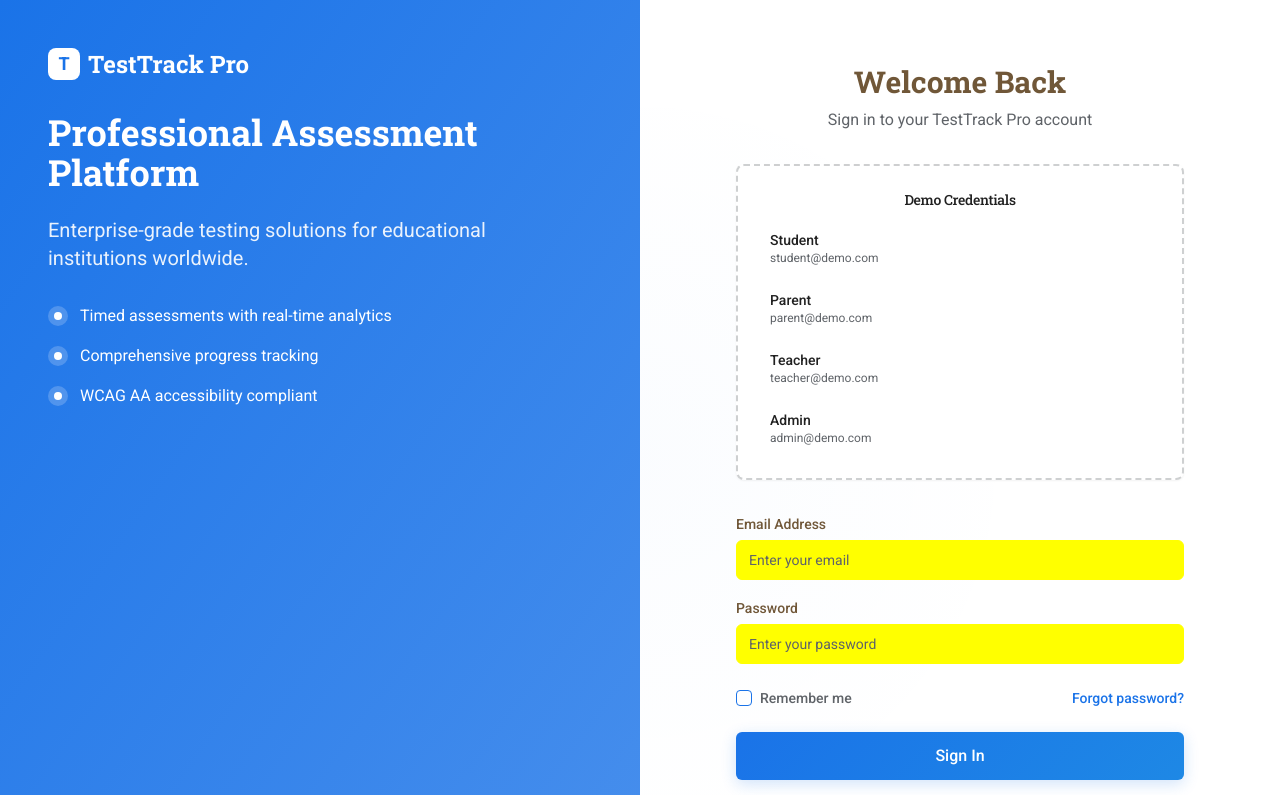
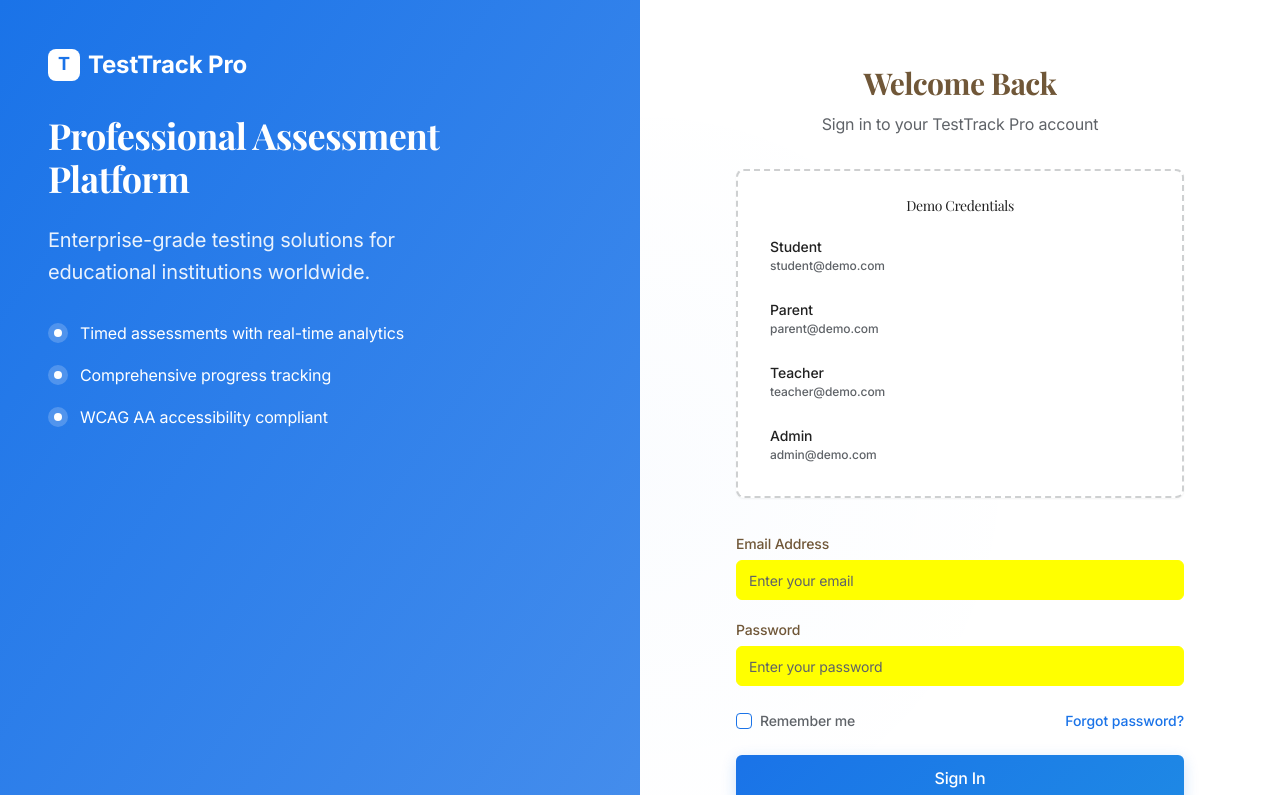
Before and after one commit to balkrishnakelkar/testtrack-pro-analytics, a React (Vite) app: page /login in a window 1280 px wide. Shown: the top 795 px of the page. Built offline with nearby package versions, Linux system fonts and the light colour scheme.

Commit message:
Fix: Improve font readability
The AI updated the application's font to enhance readability.

```diff
--- a/index.html
+++ b/index.html
@@ -1,26 +1,15 @@
 
-<!DOCTYPE html>
+<!doctype html>
 <html lang="en">
   <head>
     <meta charset="UTF-8" />
+    <link rel="icon" type="image/svg+xml" href="/favicon.ico" />
     <meta name="viewport" content="width=device-width, initial-scale=1.0" />
-    <title>TestTrack Pro - Professional Assessment Platform</title>
-    <meta name="description" content="Enterprise-grade educational assessment platform for K-12 and higher education" />
-    <meta name="author" content="TestTrack Pro" />
-
-    <!-- Google Fonts -->
+    <title>TestTrack Pro</title>
     <link rel="preconnect" href="https://fonts.googleapis.com">
     <link rel="preconnect" href="https://fonts.gstatic.com" crossorigin>
-    <link href="https://fonts.googleapis.com/css2?family=Roboto:wght@300;400;500;700&family=Roboto+Slab:wght@400;500;600;700&display=swap" rel="stylesheet">
-
-    <meta property="og:title" content="TestTrack Pro - Professional Assessment Platform" />
-    <meta property="og:description" content="Enterprise-grade educational assessment platform for K-12 and higher education" />
-    <meta property="og:type" content="website" />
-
-    <meta name="twitter:card" content="summary_large_image" />
-    <meta name="twitter:site" content="@testtrackpro" />
+    <link href="https://fonts.googleapis.com/css2?family=Inter:wght@300;400;500;600;700&family=Playfair+Display:wght@400;600;700&display=swap" rel="stylesheet">
   </head>
-
   <body>
     <div id="root"></div>
     <script type="module" src="/src/main.tsx"></script>
--- a/src/index.css
+++ b/src/index.css
@@ -43,22 +43,37 @@
   }
 
   body {
-    @apply bg-background text-foreground font-roboto;
+    @apply bg-background text-foreground font-inter;
     font-feature-settings: "rlig" 1, "calt" 1;
     background: radial-gradient(circle at 50% 50%, rgba(26, 115, 232, 0.02) 0%, transparent 50%);
+    letter-spacing: -0.01em;
+    text-rendering: optimizeLegibility;
+    -webkit-font-smoothing: antialiased;
+    -moz-osx-font-smoothing: grayscale;
   }
 
   h1, h2, h3, h4, h5, h6 {
-    @apply font-roboto-slab;
+    @apply font-display font-semibold;
+    letter-spacing: -0.02em;
+  }
+
+  p, span, div {
+    @apply leading-relaxed;
+  }
+
+  button {
+    @apply font-medium;
+    letter-spacing: -0.005em;
   }
 }
 
 @layer components {
   .btn-primary {
-    @apply bg-primary text-primary-foreground hover:bg-primary/90 focus:ring-2 focus:ring-primary focus:ring-offset-2 transition-all duration-300;
+    @apply bg-primary text-primary-foreground hover:bg-primary/90 focus:ring-2 focus:ring-primary focus:ring-offset-2 transition-all duration-300 font-medium;
     background: linear-gradient(135deg, rgb(26, 115, 232) 0%, rgb(30, 136, 229) 100%);
     box-shadow: 0 4px 15px rgba(26, 115, 232, 0.2);
     transform: translateY(0);
+    letter-spacing: -0.01em;
   }
 
   .btn-primary:hover {
@@ -72,9 +87,10 @@
   }
 
   .btn-secondary {
-    @apply bg-secondary text-secondary-foreground hover:bg-secondary/80 border border-border transition-all duration-300;
+    @apply bg-secondary text-secondary-foreground hover:bg-secondary/80 border border-border transition-all duration-300 font-medium;
     backdrop-filter: blur(10px);
     box-shadow: 0 2px 10px rgba(0, 0, 0, 0.05);
+    letter-spacing: -0.005em;
   }
 
   .btn-secondary:hover {
@@ -268,6 +284,22 @@
     background: linear-gradient(white, white) padding-box,
                 linear-gradient(45deg, rgba(26, 115, 232, 0.4), rgba(30, 136, 229, 0.2)) border-box;
   }
+
+  /* Improved text readability */
+  .text-readable {
+    @apply text-gray-800 leading-relaxed;
+    font-weight: 400;
+  }
+
+  .text-readable-bold {
+    @apply text-gray-900 leading-relaxed;
+    font-weight: 600;
+  }
+
+  .text-readable-light {
+    @apply text-gray-600 leading-relaxed;
+    font-weight: 400;
+  }
 }
 
 /* Enhanced scrollbars */
--- a/tailwind.config.ts
+++ b/tailwind.config.ts
@@ -59,8 +59,19 @@ export default {
 				},
 			},
 			fontFamily: {
-				'roboto': ['Roboto', 'sans-serif'],
-				'roboto-slab': ['Roboto Slab', 'serif'],
+				'sans': ['Inter', 'system-ui', 'sans-serif'],
+				'inter': ['Inter', 'system-ui', 'sans-serif'],
+				'display': ['Playfair Display', 'serif'],
+			},
+			fontSize: {
+				'xs': ['0.75rem', { lineHeight: '1.5' }],
+				'sm': ['0.875rem', { lineHeight: '1.5' }],
+				'base': ['1rem', { lineHeight: '1.6' }],
+				'lg': ['1.125rem', { lineHeight: '1.6' }],
+				'xl': ['1.25rem', { lineHeight: '1.6' }],
+				'2xl': ['1.5rem', { lineHeight: '1.4' }],
+				'3xl': ['1.875rem', { lineHeight: '1.3' }],
+				'4xl': ['2.25rem', { lineHeight: '1.2' }],
 			},
 			borderRadius: {
 				lg: 'var(--radius)',
```
